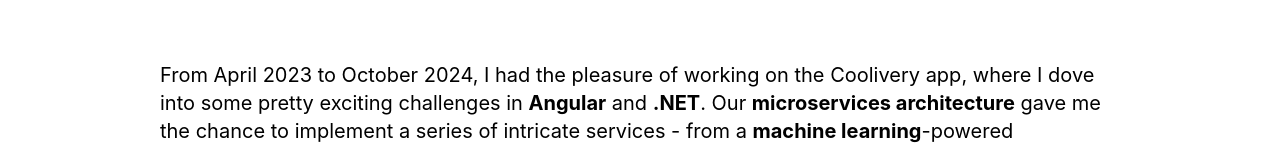
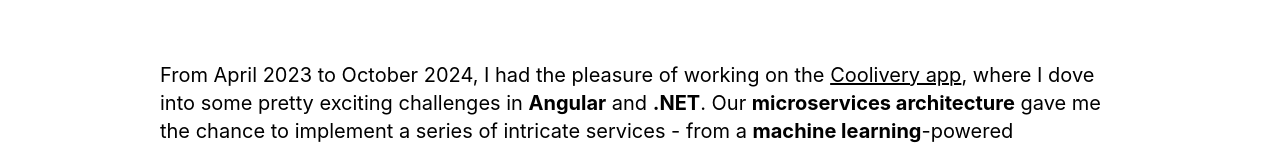
Before and after one commit to DimePetrovic/personal-website, a React (Create React App) app: page /meal-kit-delivery-platform in a window 1280 px wide. Shown: the part 344-493 px from the top of the page. Built offline with nearby package versions, Linux system fonts and the light colour scheme; the HTML template or start-up script is replaced by a standard one.

Commit message:
underlined coolivery link

```diff
--- a/src/MealKitPlatform.js
+++ b/src/MealKitPlatform.js
@@ -8,7 +8,7 @@
             </div>
 
             <div className="my-16 mx-2 md:mx-auto flex flex-col gap-y-4 text-xl">
-                <p>From April 2023 to October 2024, I had the pleasure of working on the <a href="https://coolivery.com/" rel="noreferrer" target="_blank">Coolivery app</a>, where I dove into some pretty exciting challenges in <span class="font-bold">Angular</span> and <span class="font-bold">.NET</span>. Our <span class="font-bold">microservices architecture</span> gave me the chance to implement a series of intricate services - from a <span className="font-bold">machine learning</span>-powered recommendation system that suggested new products based on users' purchase history to a web scraper that kept our ingredient prices updated in real-time by monitoring the latest market rates, and one that I am most proud of, <span className="font-bold">designing and implementing</span> our in-house delivery service solution</p>
+                <p>From April 2023 to October 2024, I had the pleasure of working on the <a href="https://coolivery.com/" rel="noreferrer" target="_blank" className="underline">Coolivery app</a>, where I dove into some pretty exciting challenges in <span class="font-bold">Angular</span> and <span class="font-bold">.NET</span>. Our <span class="font-bold">microservices architecture</span> gave me the chance to implement a series of intricate services - from a <span className="font-bold">machine learning</span>-powered recommendation system that suggested new products based on users' purchase history to a web scraper that kept our ingredient prices updated in real-time by monitoring the latest market rates, and one that I am most proud of, <span className="font-bold">designing and implementing</span> our in-house delivery service solution</p>
                 <p>One of my favorite aspects of the project was <span class="font-bold">collaborating</span> with logistics managers and content creators to bring in fresh features that the app needed as it evolved. <span className="font-bold">Working alongside</span> these <span className="font-bold">domain experts</span> gave me the insights I needed to keep the app dynamic and responsive to real-time demands - a collaboration that kept me on my toes!</p>
                 <p>And while I tackled some big tasks, it’s still the little things that stick with me - like the unexpected, stubborn challenges of animating a simple search input!</p>
             </div>
```
